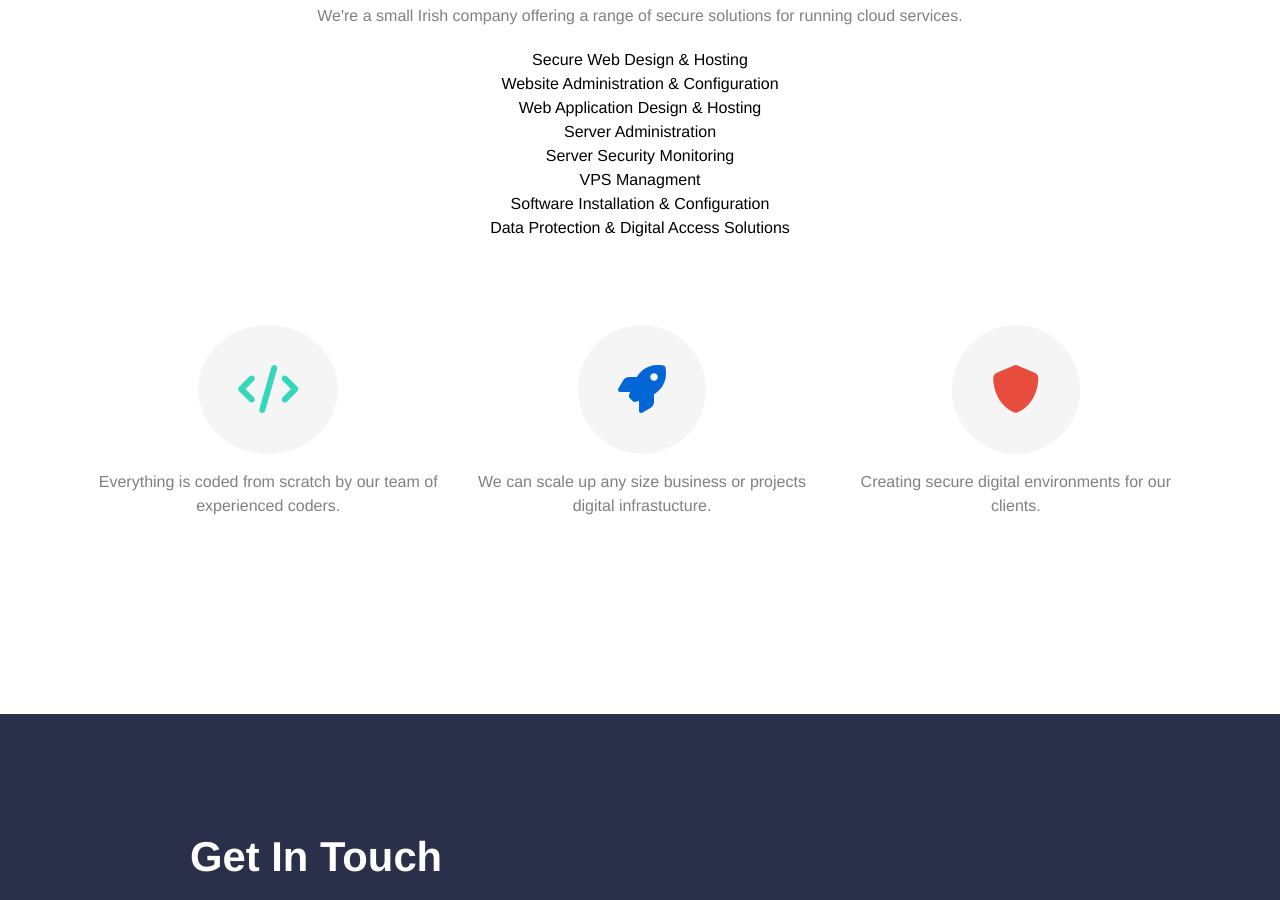
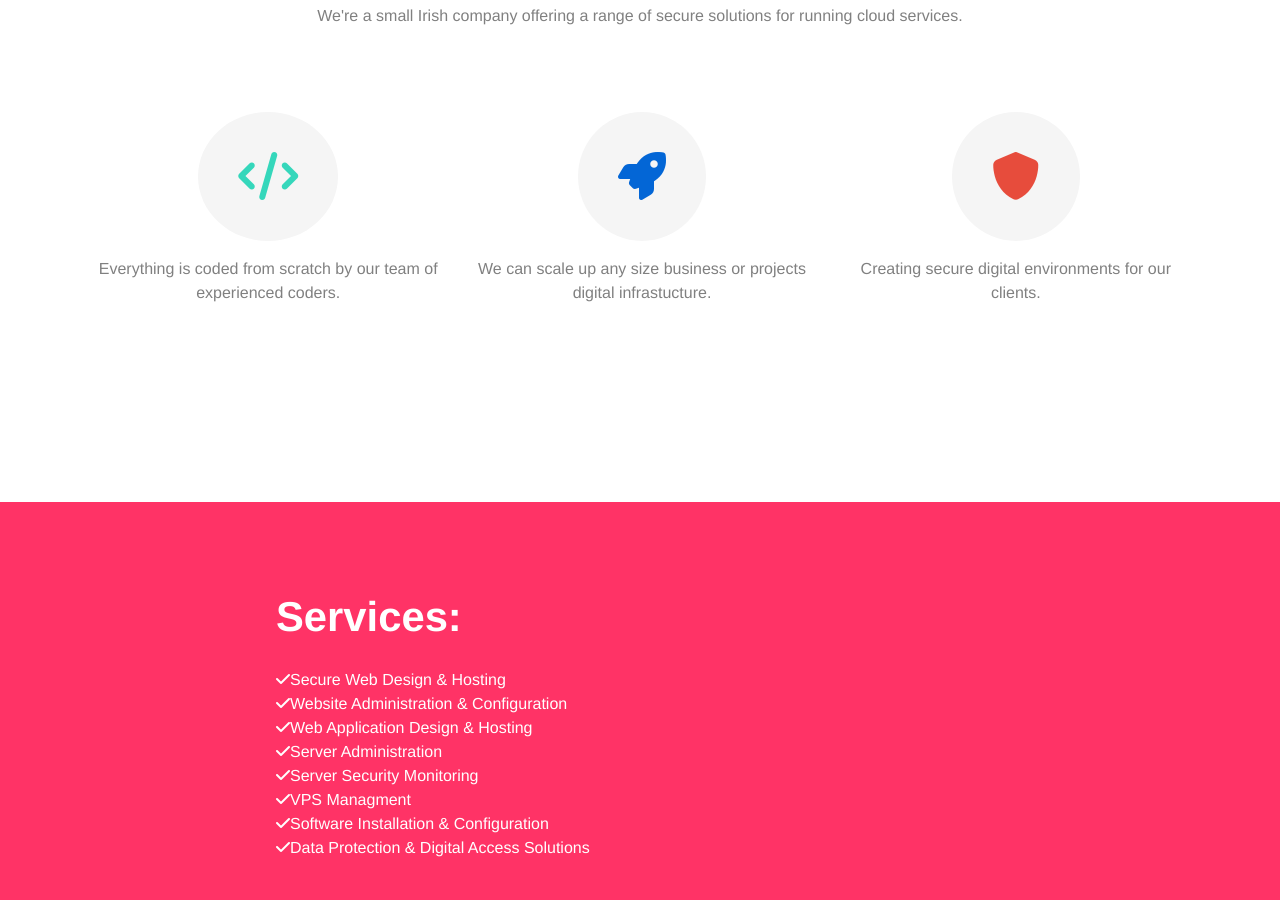
Before and after one commit to larfoley/secure-web-solutions, a Jekyll site: the page built from index.html, in a window 1280 px wide and 900 px high, scrolled down 892 px. Built offline with Jekyll 4.4.1, drawn with Linux system fonts in a browser that asks for light colours; nearby versions of some CDN libraries.

Commit message:
Added some content

```diff
--- a/index.html
+++ b/index.html
@@ -24,16 +24,6 @@ title: Home
     <div class="grid">
       <div class="grid__col grid__col--3-of-5 grid__col--centered">
         <p>We're a small Irish company offering a range of secure solutions for running cloud services.</p>
-        <ul>
-            <li>Secure Web Design & Hosting</li>
-            <li>Website Administration & Configuration</li>
-            <li>Web Application Design & Hosting</li>
-            <li>Server Administration</li>
-            <li>Server Security Monitoring</li>
-            <li>VPS Managment</li>
-            <li>Software Installation & Configuration</li>
-            <li>Data Protection & Digital Access Solutions</li>
-        </ul>
       </div>
     </div>
     <section class="section">
@@ -61,6 +51,25 @@ title: Home
     </section>
   </div>
 </section>
+
+<section class="radical-red section large>
+    <div class="grid">
+        <div class="grid__col grid__col--3-of-5 grid__col--centered">
+        <h2 class="white-text text-centre">Services:</h2>
+        <ul>
+            <li class="white-text"><i class="fa fa-check" aria-hidden="true"></i>Secure Web Design & Hosting</li>
+            <li class="white-text"><i class="fa fa-check" aria-hidden="true"></i>Website Administration & Configuration</li>
+            <li class="white-text"><i class="fa fa-check" aria-hidden="true"></i>Web Application Design & Hosting</li>
+            <li class="white-text"><i class="fa fa-check" aria-hidden="true"></i>Server Administration</li>
+            <li class="white-text"><i class="fa fa-check" aria-hidden="true"></i>Server Security Monitoring</li>
+            <li class="white-text"><i class="fa fa-check" aria-hidden="true"></i>VPS Managment</li>
+            <li class="white-text"><i class="fa fa-check" aria-hidden="true"></i>Software Installation & Configuration</li>
+            <li class="white-text"><i class="fa fa-check" aria-hidden="true"></i>Data Protection & Digital Access Solutions</li>
+        </ul>
+        </div>
+    </div>
+</section>
+
 
 <section class="section large secondary-color">
   <div class="container container-small">
```
Also changed, not shown: 1 other file.
